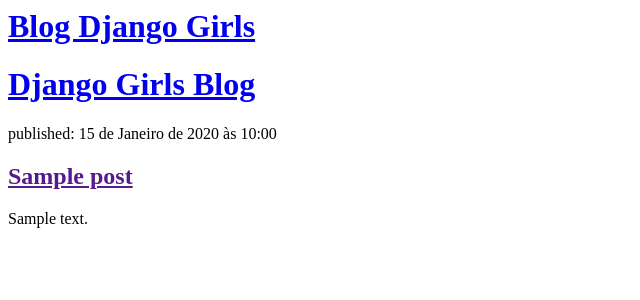
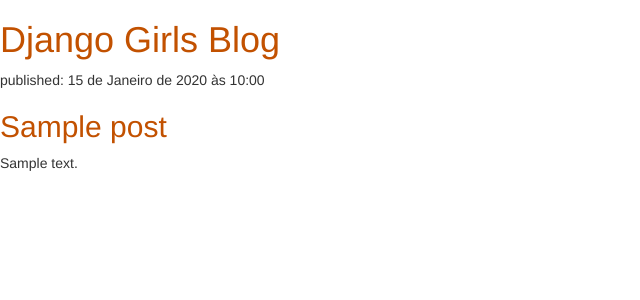
Before and after one commit to Dudapatricio/my-first-blog, a Django app: template blog/templates/blog/post_list.html in a window 1280 px wide. Shown: the top 300 px of the page, without its empty margins (0-640 px from the left). Run offline with Django 5.2, Linux system fonts and the light colour scheme; the template is opened without the code that fills it: most values are stand-ins (such as "Sample title", 1, 10 or a date in 2020); some libraries are stand-ins or nearby versions.

Commit message:
alteração

```diff
--- /dev/null
+++ b/blog/static/css/blog.css
@@ -0,0 +1,4 @@
+
+h1 a, h2 a {
+    color: #C25100;
+}
--- a/blog/templates/blog/post_list.html
+++ b/blog/templates/blog/post_list.html
@@ -1,12 +1,12 @@
-
+{% load static %}
 <html>
     <head>
-        <title>Blog Django Girls</title>
+        <title>Django Girls blog</title>
+        <link rel="stylesheet" href="//maxcdn.bootstrapcdn.com/bootstrap/3.2.0/css/bootstrap.min.css">
+        <link rel="stylesheet" href="//maxcdn.bootstrapcdn.com/bootstrap/3.2.0/css/bootstrap-theme.min.css">
+        <link rel="stylesheet" href="{% static 'css/blog.css' %}">
     </head>
     <body>
-        <div>
-            <h1><a href="/">Blog Django Girls</a></h1>
-        </div>
         <div>
             <h1><a href="/">Django Girls Blog</a></h1>
         </div>
@@ -18,6 +18,5 @@
                 <p>{{ post.text|linebreaksbr }}</p>
             </div>
         {% endfor %}
-
     </body>
 </html>
```
